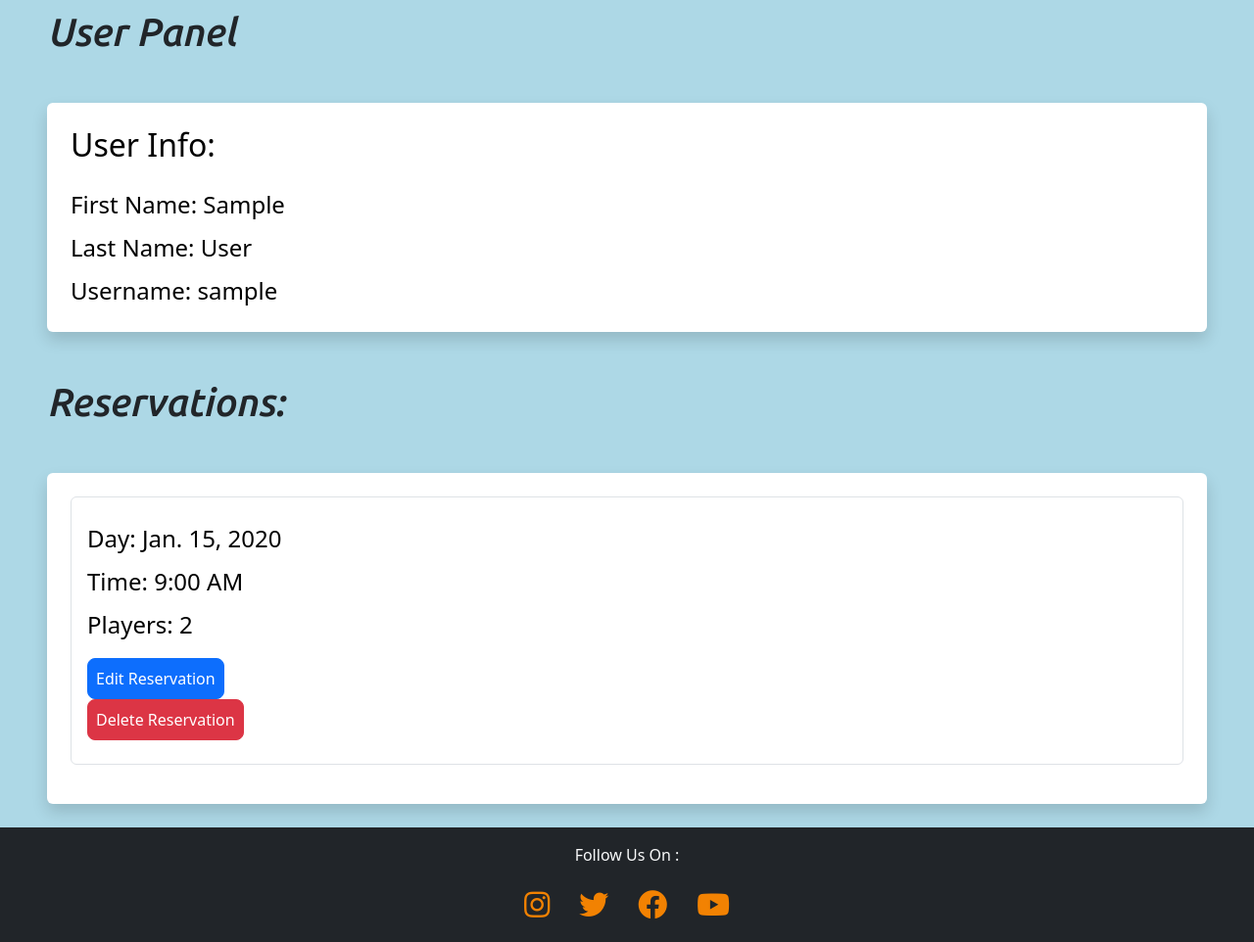
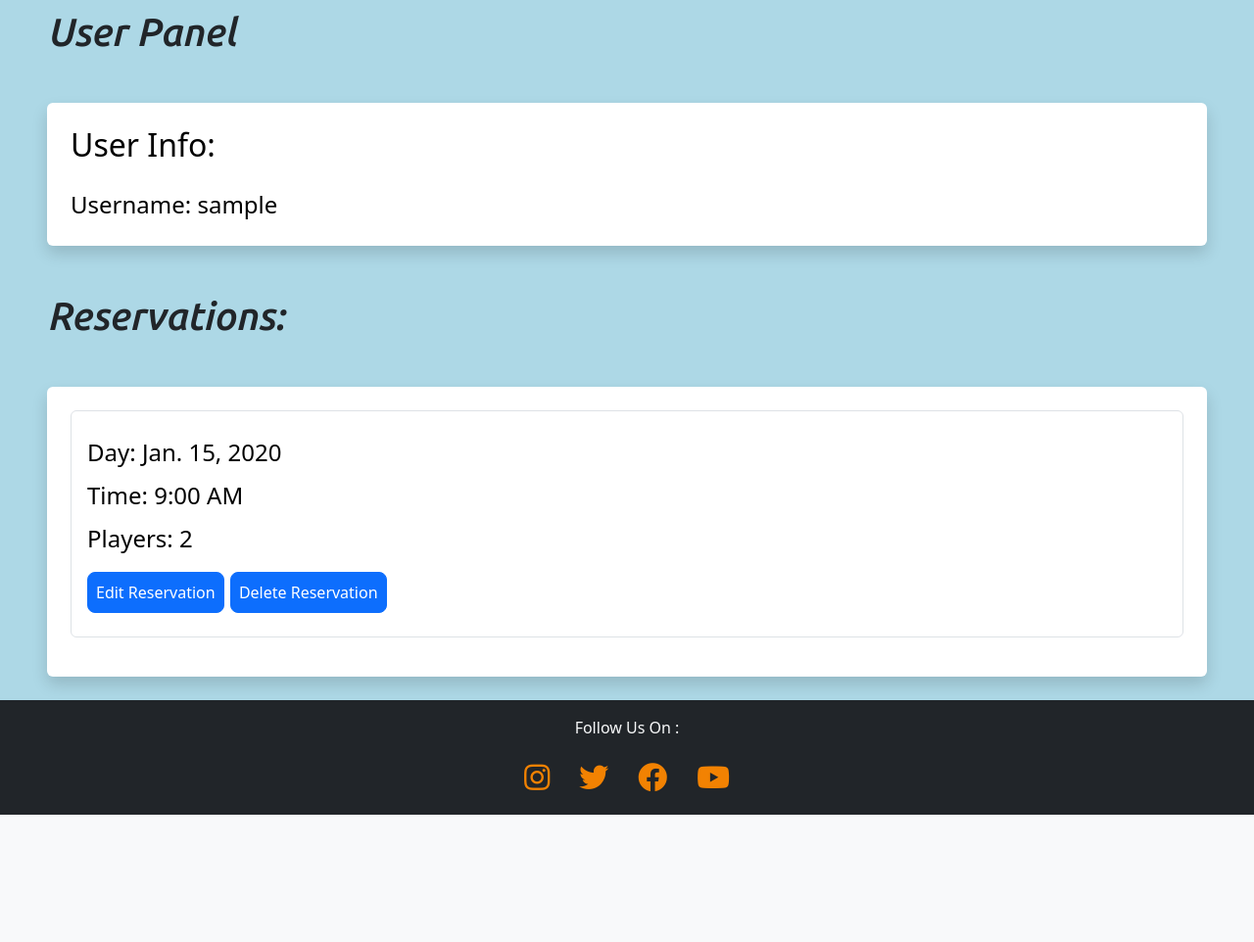
Before and after one commit to Ellusive89/puzzled-escape-room, a Django app: page /user-panel in a window 1280 px wide. Shown: the part 137-1099 px from the top of the page at 98% size. After the commit the page ends 969 px from the top, so only its background shows below. Run offline with Django 4.2, Linux system fonts and the light colour scheme; a user stored in the database is signed in; tables that the repository leaves empty hold one stand-in row (values such as "Sample post"); some web fonts are replaced.

Commit message:
add template for deleting reservations

```diff
--- a/escaperoom/views.py
+++ b/escaperoom/views.py
@@ -231,17 +231,19 @@
 def user_delete(request, id):
     reservation = get_object_or_404(Reservation, pk=id)
     user_date_picked = reservation.day
-    today = datetime.today()
+    today = datetime.today().date()
     delta_48 = today + timedelta(days=2)
 
     if user_date_picked >= delta_48:
         if request.method == 'POST':
-            reservation.delete()
-            messages.success(
-                request, "Your Booking has been canceled successfully!")
-            return redirect('user_panel')
+            if 'confirm' in request.POST:
+                reservation.delete()
+                messages.success(request, "Your Booking has been canceled successfully!")
+                return redirect('user_panel')
+            else:
+                return redirect('user_panel')
+
         return render(request, 'delete_reservation.html', {'reservation': reservation})
     else:
-        messages.error(
-            request, "Sorry, you can only cancel a reservation more than 48 hours before your original booking.")
+        messages.error(request, "Sorry, you can only cancel a reservation more than 48 hours before your original booking.")
         return redirect('user_panel')
--- a/templates/user_panel.html
+++ b/templates/user_panel.html
@@ -7,8 +7,6 @@
 <div class="shadow p-4 mb-5 bg-body bg-body rounded text-black m-5">
   <h2 class="">User Info:</h2>
   <ul class="list-group fs-4 mt-3">
-    <li class="list-group mt-2">First Name: {{ user.first_name }}</li>
-    <li class="list-group mt-2">Last Name: {{ user.last_name }}</li>
     <li class="list-group mt-2">Username: {{ user.username }}</li>
   </ul>
 </div>
@@ -23,15 +21,11 @@
       <p class="list-group mt-2">Time: {{ reservation.time }}</p>
       <p class="list-group mt-2">Players: {{ reservation.players }}</p>
       <div class="mt-3 mb-2">
-        <a
-          class="btn btn-primary rounded-3 p-2"
-          href="{% url 'user_update' reservation.id %}"
-          >Edit Reservation</a
-        >
-        <form method="POST" action="{% url 'user_delete' reservation.id %}">
+        <a class="btn btn-primary rounded-3 p-2" href="{% url 'user_update' reservation.id %}">Edit Reservation</a>
+        <a class="btn btn-primary rounded-3 p-2" href="{% url 'user_delete' reservation.id %}">Delete Reservation</a>
+
             {% csrf_token %}
-            <button type="submit" class="btn btn-danger rounded-3 p-2">Delete Reservation</button>
-        </form>
+
       </div>
     </div>
     {% endfor %}
```
Also changed, not shown: templates/delete_reservation.html (added, +24 -0 lines).
